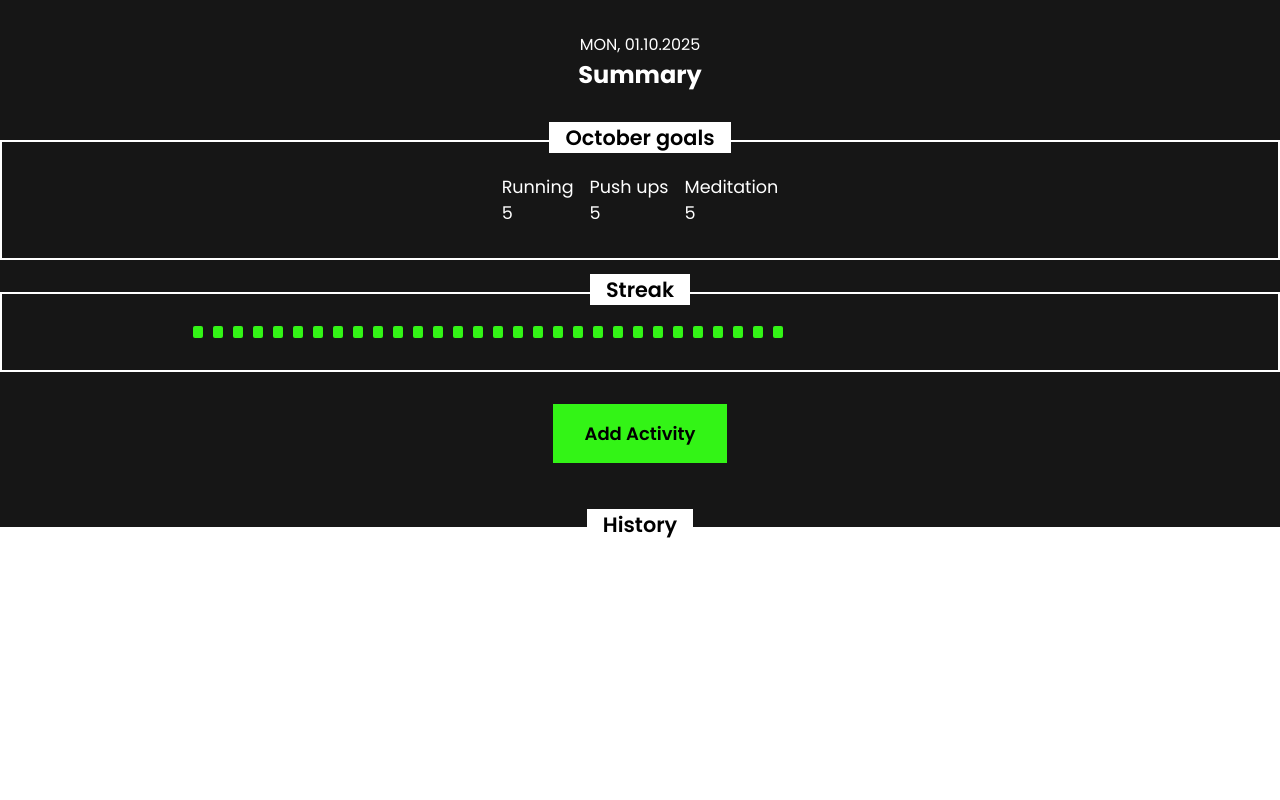
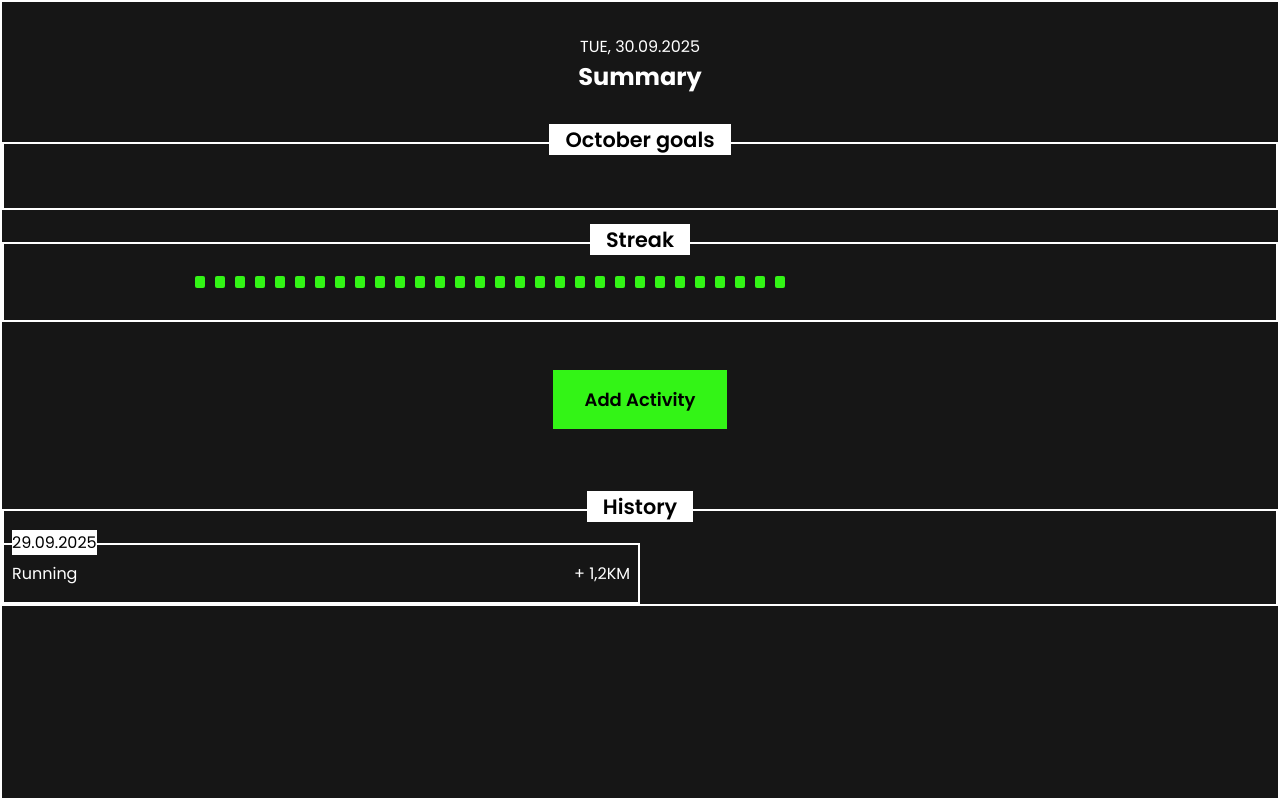
Before and after one commit to KwiecienKamil/monthly-goals, a plain HTML site: page client/index.html in a window 1280 px wide. Drawn offline with Linux system fonts and the light colour scheme.

Commit message:
Render data from dummy array or from localStorage

```diff
--- a/client/index.html
+++ b/client/index.html
@@ -12,24 +12,13 @@
 <body>
     <div id="app-wrapper">
         <section id="main-header">
-            <p>MON, 01.10.2025</p>
+            <p id="header-date"></p>
             <h1>Summary</h1>
         </section>
         <section class="highlighted-section">
             <div class="highlighted-section-header">October goals</div>
             <div class="flex-center goals-wrapper">
-            <div class="goal">
-                <span>Running</span>
-                <p id="first-gal-info"> 5 </p>
-            </div>
-            <div class="highlighted-section-goal">
-                <span>Push ups</span>
-                <p id="first-gal-info"> 5 </p>
-            </div>
-            <div class="highlighted-section-goal">
-                <span>Meditation</span>
-                <p id="first-gal-info"> 5 </p>
-            </div>
+
             </div>
         </section>
         <section class="highlighted-section">
@@ -41,7 +30,13 @@
         </section>
         <section class="highlighted-section">
             <div class="highlighted-section-header">History</div>
-            <div id="history-wrapper"></div>
+            <div id="history-wrapper">
+                <div class="last-activity-wrapper">
+                    <p class="highlighted-last-activity-date">29.09.2025</p>
+                    <span id="last-activity-type">Running</span>
+                    <span id="last-activity-value">+ 1,2KM</span>
+                </div>
+            </div>
         </section>
     </div>
     <script src="./js/app..js"></script>
--- a/client/js/app..js
+++ b/client/js/app..js
@@ -1,16 +1,80 @@
-const streakWrapper = document.getElementById("streak-wrapper");
-
   const today = new Date();
   const year = today.getFullYear();
   const month = today.getMonth();
-
   const daysInMonth = new Date(year, month + 1, 0).getDate();
-
   const firstDay = new Date(year, month, 1).getDay();
 
-
+// Streak squares
+const streakWrapper = document.getElementById("streak-wrapper");
   for (let day = 1; day <= daysInMonth; day++) {
     const square = document.createElement("div");
     square.classList.add("streak-square");
     streakWrapper.appendChild(square);
   }
+
+
+// Formatted header date
+const days = ["SUN", "MON", "TUE", "WED", "THU", "FRI", "SAT"];
+const dayName = days[today.getDay()];
+const HeaderDay = String(today.getDate()).padStart(2, "0");
+const HeaderMonth = String(today.getMonth() + 1).padStart(2, "0"); // months are 0-based
+const HeaderYear = today.getFullYear();
+const formattedDate = `${dayName}, ${HeaderDay}.${HeaderMonth}.${HeaderYear}`;
+
+const dateP = document.getElementById("header-date");
+dateP.textContent = formattedDate
+
+// Render goals form default data or localStorage
+  const renderGoalsData = async () => {
+  const wrapper = document.querySelector(".goals-wrapper");
+  wrapper.innerHTML = "";
+
+  const savedGoals = localStorage.getItem("goalsData");
+  if (!savedGoals) {
+    return;
+  }
+  const data = savedGoals ? JSON.parse(savedGoals) : goalsData;
+
+  data.forEach((goal) => {
+    const goalDiv = document.createElement("highlighted-section-goal");
+
+    goalDiv.innerHTML = `
+      <span>${goal.type}</span>
+      <p>${goal.currentGoalProgress} / ${goal.finalGoal} ${goal.goalUnit}</p>
+    `;
+
+    wrapper.appendChild(goalDiv);
+  });
+
+  if (!savedGoals) {
+    localStorage.setItem("goalsData", JSON.stringify(goalsData));
+  }
+};
+
+
+// Data
+const goalsData = [
+  {
+    id: 111,
+    type: "Running",
+    finalGoal: 20,
+    goalUnit: "KM",
+    currentGoalProgress: 0
+  },
+  {
+    id: 112,
+    type: "Push ups",
+    finalGoal: 1000,
+    goalUnit: "",
+    currentGoalProgress: 0
+  },
+  {
+    id: 113,
+    type: "Meditation",
+    finalGoal: 120,
+    goalUnit: "MIN",
+    currentGoalProgress: 0
+  },
+]
+
+renderGoalsData();
--- a/client/styles/style.css
+++ b/client/styles/style.css
@@ -21,6 +21,8 @@
 #app-wrapper {
     background: var(--primary);
     color: white;
+    height: 100vh;
+    border: 2px solid white;
 }
 
 #main-header {
@@ -75,7 +77,7 @@
   /* Add activity */
 
 #add-activity {
-    padding: 2rem 0 2rem 0;
+    padding: 3rem 0 3rem 0;
 }
 
 #add-activity button {
@@ -86,3 +88,27 @@
     font-weight: 600;
     border: none;
 }
+#history-wrapper {
+    width: 100%;
+    margin-top: 2rem;
+}
+
+.last-activity-wrapper {
+    position: relative;
+    width: 50%;
+    text-align: start;
+    border-top: 2px solid white;
+    border-bottom: 2px solid white;
+    border-right: 2px solid white;
+    display: flex;
+    align-items: center;
+    justify-content: space-between;
+    padding: 1rem .5rem;
+}
+
+.highlighted-last-activity-date {
+    position: absolute;
+    top: -15px;
+    background: white;
+    color: black;
+}
```
